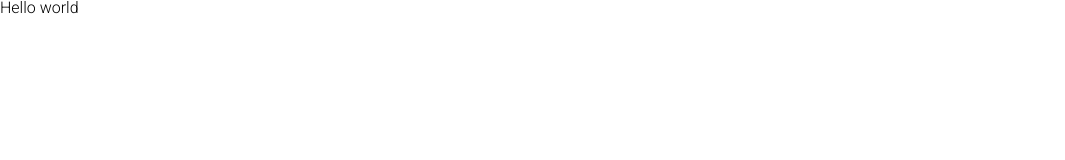
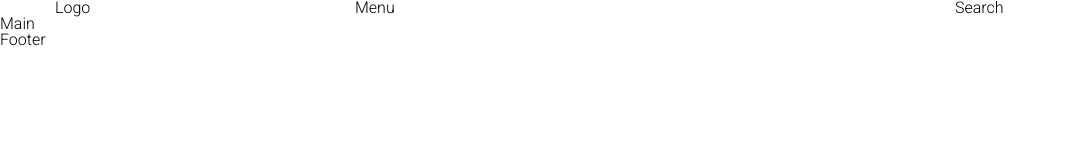
Before and after one commit to Velykoivanenko-Tetiana/shop-project, a plain HTML site: page index.html in a window 1280 px wide. Shown: the whole page, without its empty margins (0-1065 px from the left). Drawn offline with Linux system fonts and the light colour scheme.

Commit message:
add flex

```diff
--- a/index.html
+++ b/index.html
@@ -13,6 +13,14 @@
 
 </head>
 <body>
-    <h1>Hello world</h1>
+<hedder class="hedder"><div class="container">
+    <div class="row">
+    <div class="col-3">Logo</div>
+    <div class="col-6">Menu</div>
+    <div class="col-3">Search</div>
+</div>
+</div></hedder>
+<main class="main">Main</main>
+<footer class="footer">Footer</footer>
 </body>
 </html>
--- a/style.css
+++ b/style.css
@@ -2,3 +2,26 @@
 body{
    font-family: 'Roboto', sans-serif;
 }
+.container{
+    width: 1200px;
+    max-width: 1200px;
+    padding: 0 15px;
+    margin: 0 auto;
+}
+.row{
+    display: flex;
+    margin-left: -15px;
+    margin-right: -15px;
+}
+[class*="col-"]{
+    padding-left: 15px;
+    padding-right: 15px;
+}
+.col-3{
+    flex: 0 0 25%;
+    max-width: 25%;
+}
+.col-6{
+    flex: 0 0 50%;
+    max-width: 50%;
+}
```
